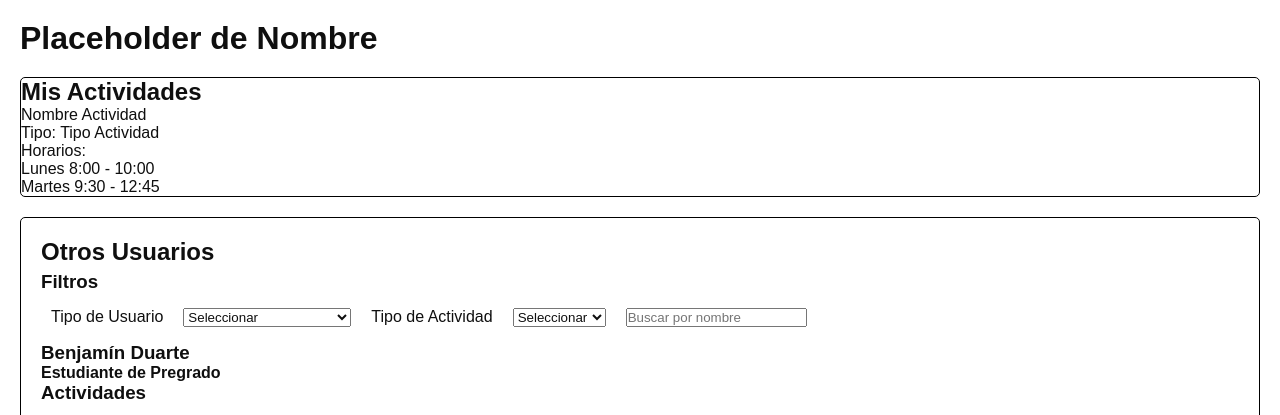
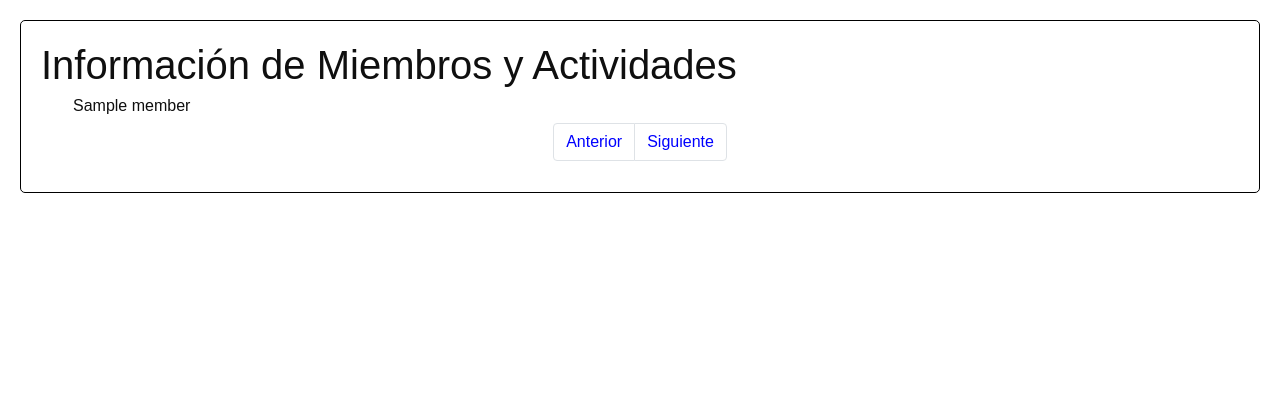
Before and after one commit to hernanPoblete/desarrollo_web_hernan_poblete, a Flask app: template src/templates/dashboard.html in a window 1280 px wide. Shown: the top 415 px of the page. Run offline with Flask 3, Linux system fonts and the light colour scheme; the template is opened without the code that fills it: most values are stand-ins (such as "Sample title", 1, 10 or a date in 2020); parts of the project's set-up code (start-up, migrations or seed data) failed here and were passed over.

Commit message:
feat: pagination

```diff
--- a/src/app.py
+++ b/src/app.py
@@ -4,7 +4,7 @@ from dotenv import load_dotenv
 from flask_sqlalchemy import SQLAlchemy
 import os
 from datetime import datetime
-
+from math import ceil
 
 if pathlib.Path('.env').exists:
 	load_dotenv('.env')
@@ -27,6 +27,9 @@ foto=db.Table('foto', db.metadata, autoload_with=db.engine)
 
 def fetch_latest_members(n, offset=0):
 	return db.session.query(miembro).order_by('fecha_registro').offset(offset).limit(n)
+
+def members_length():
+	return db.session.query(miembro).count()
 
 def register_member(data):
 	print(data.get('rut'))
@@ -64,9 +67,15 @@ def register():
 		return redirect('/members')
 
 
-@app.route("/members", methods=["GET"])
-def members():
-	return render_template("dashboard.html")
+@app.route("/members/<int:page>", methods=["GET"])
+def members(page):
+	users_per_page = 10
+	pages = ceil(members_length()/users_per_page)
+
+	if(page>pages and members_length!=0):
+		return redirect("/members/1")
+
+	return render_template("dashboard.html", members = fetch_latest_members(users_per_page, (page-1)*users_per_page), page=page, max_page=pages)
 
 if __name__ == '__main__':
 
--- a/src/templates/dashboard.html
+++ b/src/templates/dashboard.html
@@ -1,72 +1,38 @@
 {% extends "layout/template.html" %}
 
 {% block title %}
-	Aqui ira el nombre
+	Miembros
 {% endblock %}
 
 {%block headinfo%}
 	{{super()}}
-	<link rel="stylesheet" href="static/styles/dashboard.css">
+	<link rel="stylesheet" href="/static/styles/dashboard.css">
 {%endblock%}
 
 
 {%block body%}
-<h1 style="margin: 20px;">Placeholder de Nombre</h1>
-
-	<section id="myActivities">
-		<h2>Mis Actividades</h2>
-		<ul id="activityList">
-			<li>
-				Nombre Actividad
-				<br>
-				Tipo: Tipo Actividad
-				<br>
-				Horarios:
-
-				<ul>
-					<li>Lunes 8:00 - 10:00</li>
-					<li>Martes 9:30 - 12:45 </li>
-				</ul>
-			</li>
-		</ul>
-	</section>
 
 	<section id="othersInfo">
-		<h2>Otros Usuarios</h2>
-
-		<h3>Filtros</h3>
-
-		<div class="filtros">
-
-			<label for="typeFilter">Tipo de Usuario</label>
-			<select id="typeFilter">
-				<option value="0">Seleccionar</option>
-				<option value="1">Estudiante de Pregrado</option>
-				<option value="2">Estudiante de Postgrado</option>
-				<option value="3">Academico</option>
-				<option value="4">Funcionario</option>
-			</select>
+		<h1>Información de Miembros y Actividades</h1>
 
 
-			<label for="activityFilter"> Tipo de Actividad</label>
-			<select id="activityFilter">
-				<option value="0">Seleccionar</option>
-				<option value="1">Artistica</option>
-				<option value="2">Deportiva</option>
-				<option value="3">Tecnológica</option>
-				<option value="4">Social</option>
-				<option value="5">Recreativa</option>
-			</select>
-
-			<input type="text" id="usernameFilter" placeholder="Buscar por nombre">
-		</div>
-
 		<ul id="userList">
-
+			{%for i in members%}
+				<li onclick="displayUser({{i['id']}})" class = "user">{{i["nombre"]}}</li>
+			{%endfor%}
 
 		</ul>
 
+		<nav>
+			<ul class="pagination justify-content-center">
+				<li class="page-item {%if page==1%}{{'disabled'}}{%endif%}" ><a class= "page-link" href="/members/{{page-1}}">Anterior</a></li>
+				<li class="page-item {%if page==max_page%}{{'disabled'}}{%endif%}"><a class= "page-link"  href="/members/{{page+1}}">Siguiente</a></li>
+			</ul>
+		</nav>
+
+
+
 	</section>
-	<script src="static/scripts/dashboard/getDashboardData.js"></script>
-	<script src="static/scripts/dashboard/handleSearch.js"></script>
+	<script src="/static/scripts/fetchUsers.js"></script>
+	<script src="/static/scripts/dashboard/handleSearch.js"></script>
 {%endblock%}
--- a/src/templates/layout/template.html
+++ b/src/templates/layout/template.html
@@ -6,11 +6,14 @@
 	<meta name="viewport" content="width=device-width, initial-scale=1.0">
 	<title> {% block title %}{%endblock%} </title>
 	<link rel="stylesheet" href="static/styles/index.css">
+
 	{% endblock %}
 
 	{%block headscripts%}
 
 	{%endblock%}
+	<link href="https://cdn.jsdelivr.net/npm/bootstrap@5.0.2/dist/css/bootstrap.min.css" rel="stylesheet" integrity="sha384-EVSTQN3/azprG1Anm3QDgpJLIm9Nao0Yz1ztcQTwFspd3yD65VohhpuuCOmLASjC" crossorigin="anonymous">
+
 </head>
 <body>
 	{%block body%}
@@ -18,5 +21,8 @@
 
 
 	{%endblock%}
+
+	<script src="https://cdn.jsdelivr.net/npm/bootstrap@5.0.2/dist/js/bootstrap.bundle.min.js" integrity="sha384-MrcW6ZMFYlzcLA8Nl+NtUVF0sA7MsXsP1UyJoMp4YLEuNSfAP+JcXn/tWtIaxVXM" crossorigin="anonymous"></script>
+
 </body>
 </html>
```
Also changed, not shown: src/static/scripts/dashboard/fetchUsers.js (added).
